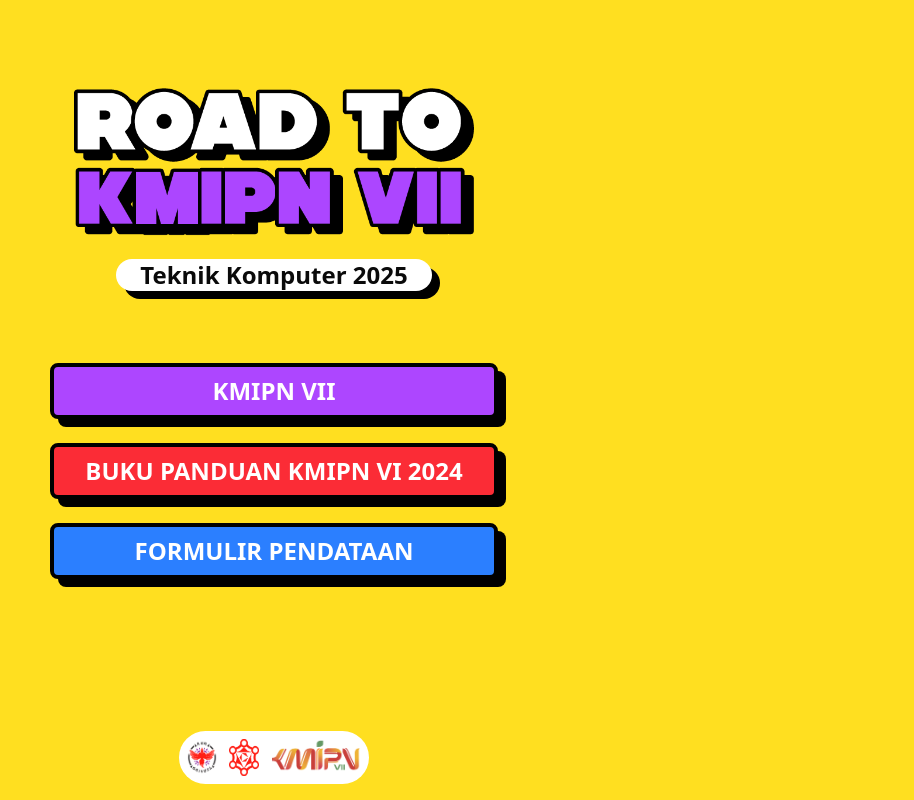
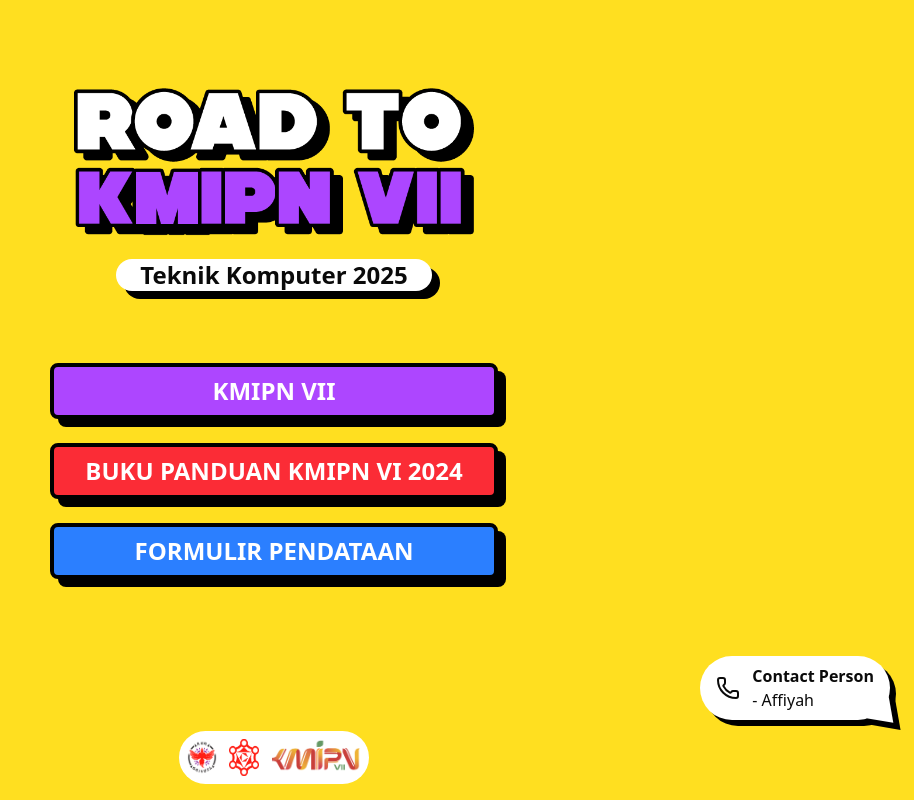
Before and after one commit to DikhaAG/sosialisasi-kmipn, a Next.js app: page / in a window 1280 px wide. Shown: the whole page, without its empty margins (366-1280 px from the left). Built offline with nearby package versions, Linux system fonts and the light colour scheme.

Commit message:
feat: contact person

```diff
--- a/src/app/page.tsx
+++ b/src/app/page.tsx
@@ -1,6 +1,7 @@
 import Link from "next/link"
 import Image from "next/image"
 import { Button } from "@/components/ui/button"
+import { Phone } from "lucide-react";
 
 export default function Home() {
   return (
@@ -70,6 +71,28 @@ export default function Home() {
             </Button>
           </div>
         </div>
+        <Link href="https://wa.me/628978737184">
+          <div className="transition-all fixed right-0 bottom-0 flex flex-row mb-20 mr-6">
+            <div className="flex flex-row gap-3 bg-white px-4 py-2 rounded-full shadow-[6px_6px_0px_0px_#000]">
+              {/* <Image */}
+              {/*   src="/aruna.png" */}
+              {/*   width={30} */}
+              {/*   height={30} */}
+              {/*   alt="Picture of the author" */}
+              {/* /> */}
+              <Phone className="m-auto" />
+              <div className="hidden md:flex md:flex-col">
+                <div className="font-black">Contact Person</div>
+                <div>- Affiyah</div>
+              </div>
+            </div>
+            <div className="relative" >
+              <div className="absolute bg-white bottom-0 p-2 md:p-4 skew-[5deg] md:skew-[10deg] -left-4 md:-left-8 top-6 md:top-8 shadow-[6px_6px_0px_0px_#000]" >
+
+              </div>
+            </div>
+          </div>
+        </Link>
         <div className=" fixed bottom-0 mb-4">
           <div className="flex flex-row gap-3 bg-white px-2 py-2 rounded-full">
             <Image
```
